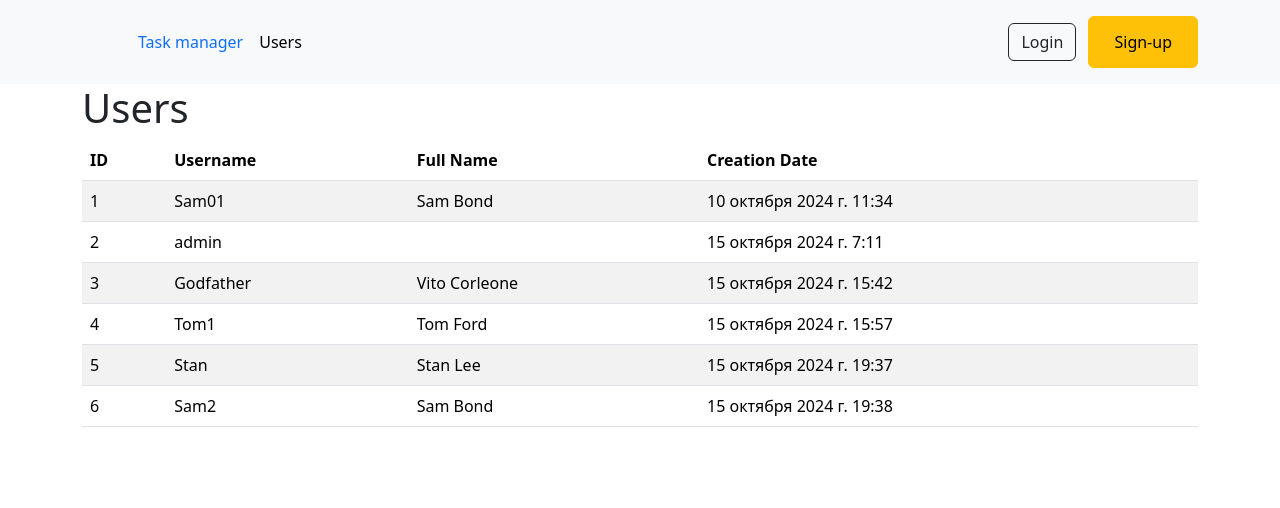
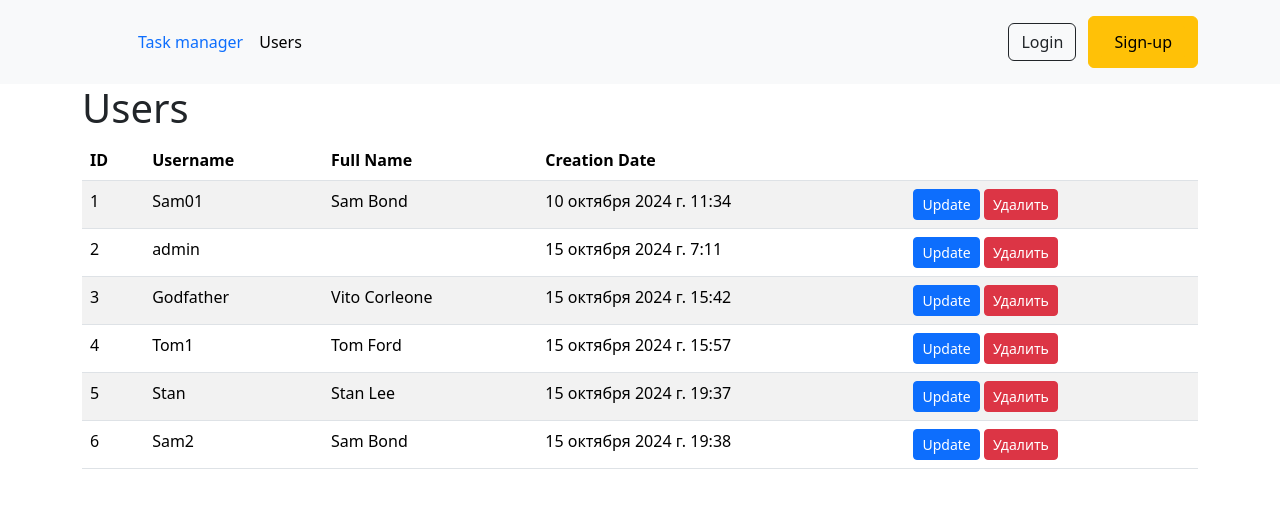
Before and after one commit to sayat-a/python-project-52, a Django app: page /users/ in a window 1280 px wide. Shown: the top 508 px of the page. Run offline with Django 5.2, Linux system fonts and the light colour scheme; data comes from the database, SQL or seed files in the repository; some libraries are stand-ins or nearby versions.

Commit message:
update task_manager/templates/users.html

```diff
--- a/task_manager/templates/users.html
+++ b/task_manager/templates/users.html
@@ -11,6 +11,7 @@
                 <th>{% translate "Username" %}</th>
                 <th>{% translate "Full Name" %}</th>
                 <th>{% translate "Creation Date" %}</th>
+                <th></th>
             </tr>
         </thead>
         <tbody>
@@ -20,6 +21,10 @@
                 <td>{{ user.username }}</td>
                 <td>{{ user.first_name }} {{ user.last_name }}</td>
                 <td>{{ user.date_joined }}</td>
+                <td>
+                    <a href="{% url 'user_update' user.id %}" class="btn btn-sm btn-primary">{% translate "Update" %}</a>
+                    <a href="{% url 'user_delete' user.id %}" class="btn btn-sm btn-danger">{% translate "Delete" %}</a>
+                </td>
             </tr>
             {% endfor %}
         </tbody>
```
